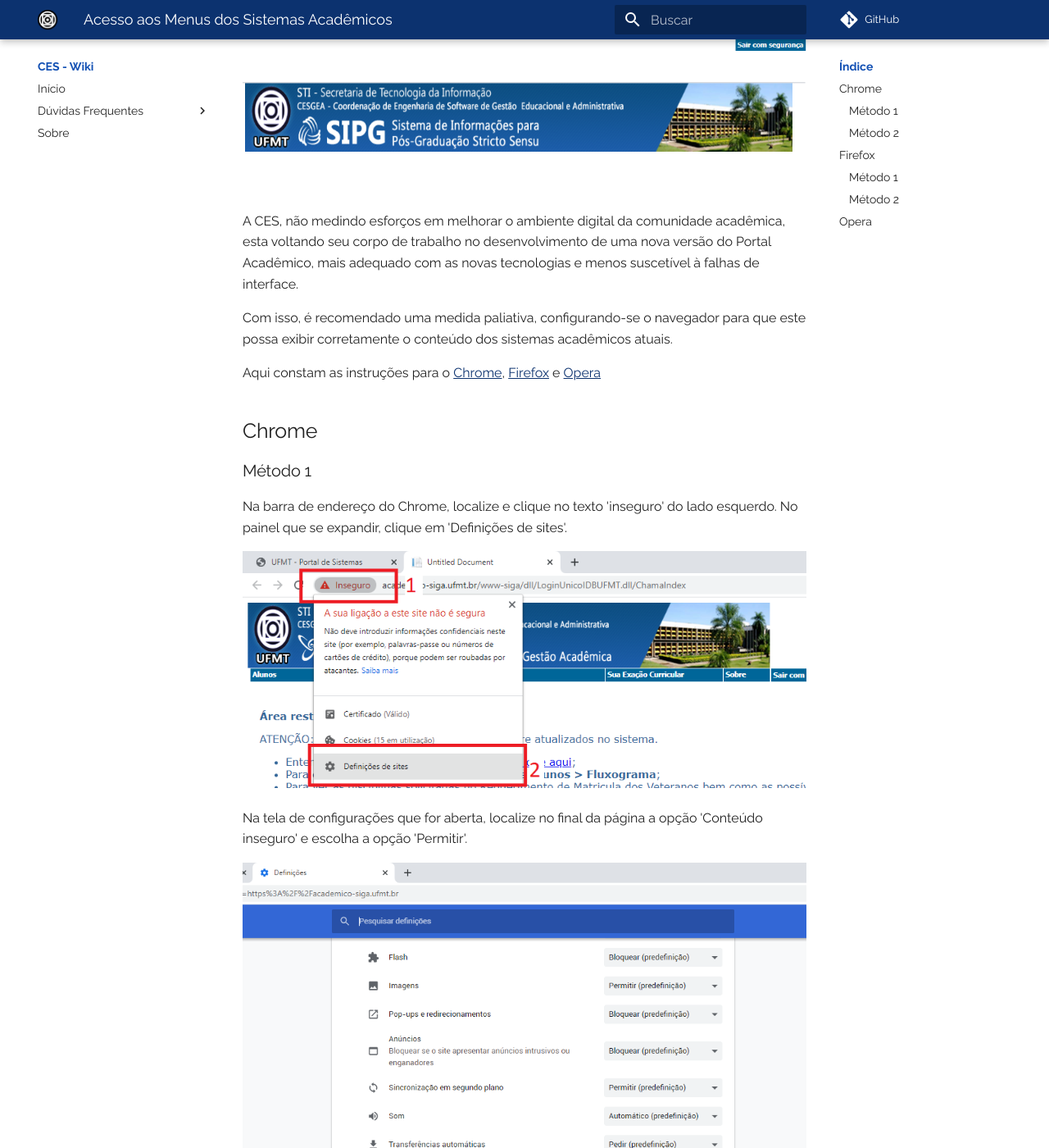
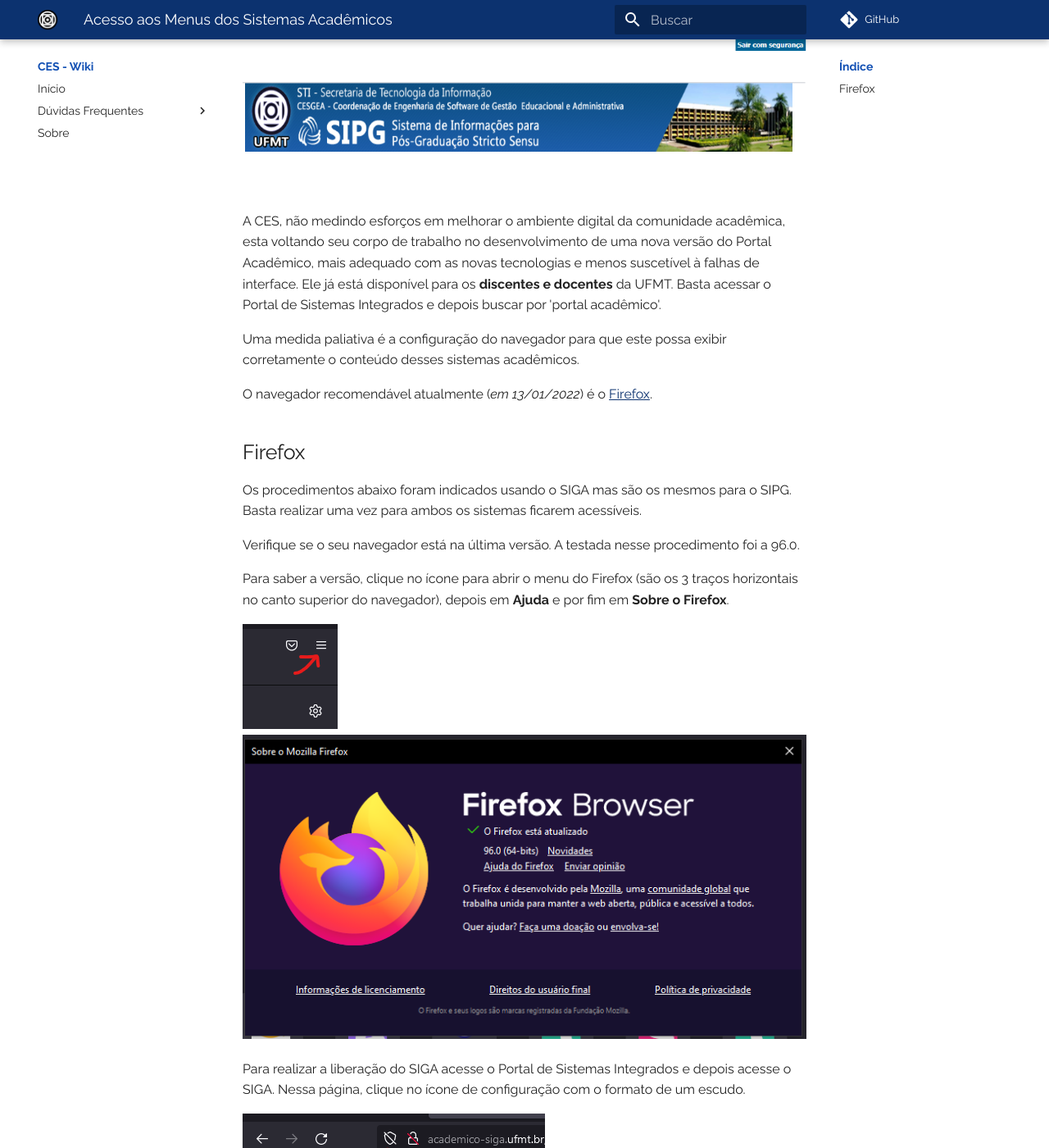
Before and after one commit to ufmt-ces/ufmt-ces.github.io, an MkDocs documentation site: the page built from docs/menusiga.md, in a window 1280 px wide and 1400 px high, scrolled down 304 px. Shown: the whole window at 82% size. Built offline with MkDocs 1.6.1 and Material for MkDocs 9.7.7, drawn with Linux system fonts in a browser that asks for light colours; comment, search, counter and statistics services are not loaded; some of the changed text lies outside the part shown.

Commit message:
nova configuração de acesso do siga no firefox

```diff
--- a/docs/menusiga.md
+++ b/docs/menusiga.md
@@ -7,65 +7,33 @@
 ![Tela do SIPG](images/sipg.png "SIPG com menu com erro")
 
 A CES, não medindo esforços em melhorar o ambiente digital da comunidade acadêmica, esta voltando seu corpo de trabalho no desenvolvimento
-de uma nova versão do Portal Acadêmico, mais adequado com as novas tecnologias e menos suscetível à falhas de interface.
+de uma nova versão do Portal Acadêmico, mais adequado com as novas tecnologias e menos suscetível à falhas de interface. Ele já está disponível para os **discentes e docentes** da UFMT. Basta acessar o Portal de Sistemas Integrados e depois buscar por 'portal acadêmico'.
 
-Com isso, é recomendado uma medida paliativa, configurando-se o navegador para que este possa exibir corretamente o conteúdo dos sistemas acadêmicos atuais.
+Uma medida paliativa é a configuração do navegador para que este possa exibir corretamente o conteúdo desses sistemas acadêmicos.
 
-Aqui constam as instruções para o [Chrome](#chrome), [Firefox](#firefox) e [Opera](#opera)
-
-## Chrome
-
-### Método 1
-
-Na barra de endereço do Chrome, localize e clique no texto 'inseguro' do lado esquerdo. No painel que se expandir, clique em 'Definições de sites'.
-
-![Tela 01 do Chrome](images/chrome_01.png "Chrome com a opção de definição do site")
-
-Na tela de configurações que for aberta, localize no final da página a opção 'Conteúdo inseguro' e escolha a opção 'Permitir'.
-
-![Tela 02 do Chrome](images/chrome_02_cortado.png "Definições do site academico")
-
-### Método 2
-
-No menu do Chrome, expanda as opções (**⋮**) e clique em 'Definições'
-
-![Tela 03 do Chrome](images/chrome_03.png "Menu Definições")
-
-Na tela apresentada, digite 'definições de sites' e clique na opção encontrada
-
-![Tela 04 do Chrome](images/chrome_04.png "Definições de sites")
-
-No final da página encontre e clique na opção 'Conteúdo inseguro'
-
-![Tela 05 do Chrome](images/chrome_05.png "Opção conteúdo inseguro")
-
-Nas opções expandidas, adicione os endereços `https://academico-siga.ufmt.br:443` e `https://academico-siga.ufmt.br:80`
-
-![Tela 05 do Chrome](images/chrome_06.png "Permitir conteúdo")
-
+O navegador recomendável atualmente (_em 13/01/2022_) é o [Firefox](https://www.mozilla.org/pt-BR/firefox/new/).
 
 ## Firefox
 
-### Método 1
+Os procedimentos abaixo foram indicados usando o SIGA mas são os mesmos para o SIPG. Basta realizar uma vez para ambos os sistemas ficarem acessíveis.
 
-Na barra de endereço do Firefox, localize e clique no icone do cadeado.
-Depois clique no sinal **>** para expandir as opções
+Verifique se o seu navegador está na última versão. A testada nesse procedimento foi a 96.0.
 
-![Tela 01 do Firefox](images/erro_01_firefox_cortado.png "Firefox com informações do site")
+Para saber a versão, clique no ícone para abrir o menu do Firefox (são os 3 traços horizontais no canto superior do navegador), depois em **Ajuda** e por fim em **Sobre o Firefox**.
 
-Na informação expandida clique em 'Desativar proteção por enquanto'
+![Ícone Menu do Firefox](images/firefox_menu.png "Ícone Menu do Firefox")
+![Tela Sobre o Firefox](images/firefox_sobre.png "Tela Menu do Firefox")
 
-![Tela 02 do Firefox](images/erro_02_firefox.png "Firefox com informações do site")
+Para realizar a liberação do SIGA acesse o Portal de Sistemas Integrados e depois acesse o SIGA. Nessa página, clique no ícone de configuração com o formato de um escudo.
 
+![Ícone de proteção do Firefox](images/firefox_01.png "Ícone de proteção do Firefox")
 
-### Método 2
+Na pequena janela que abrir, clique em 'Configuração de proteção'.
 
-No campo de endereço, digite about:config
+![Popup de proteção do Firefox](images/firefox_02.png "Popup de proteção do Firefox")
 
-Clique no botão Serei cuidadoso, prometo
+Desça até o fim da página que foi aberta. Na região 'Modo somente HTTPS' certifique-se de marcar a opção 'Ativar o modo somente HTTPS em todas as janelas'.
 
-No campo de pesquisa, digite block_active
+![Configuração de proteção do Firefox](images/firefox_03.png "Configuração de proteção do Firefox")
 
-Defina o valor de security.mixed_content.block_active_content para falso
-
-## Opera
+E é isso. Você pode fechar essa página e reabrir a página do SIGA.
```
Also changed, not shown: docs/index.md (+2 -2 lines), docs/images/firefox_01.png (added), docs/images/firefox_02.png (added), docs/images/firefox_03.png (added), docs/images/firefox_menu.png (added), docs/images/firefox_sobre.png (added).
